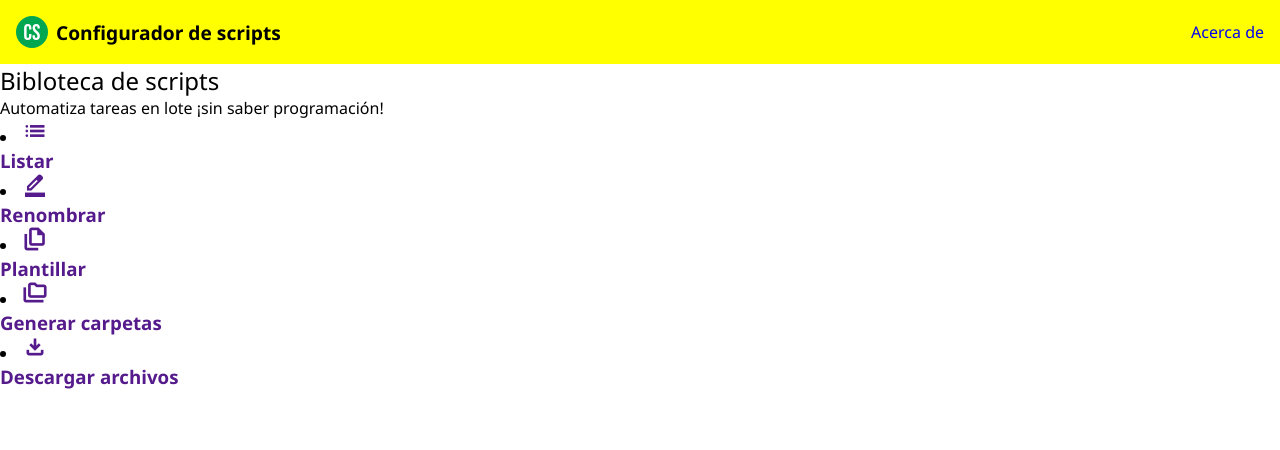
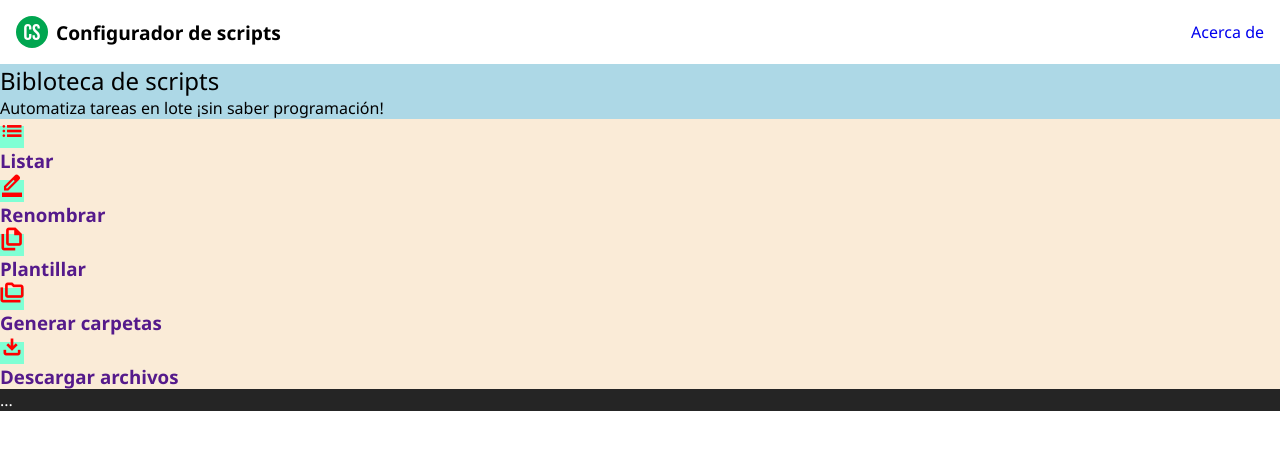
Before and after one commit to TadeoRiganti/Configurador-de-Scripts, a plain HTML site: page index.html in a window 1280 px wide. Drawn offline with nearby package versions, Linux system fonts and the light colour scheme.

Commit message:
STYLE Identify elements in page

```diff
--- a/index.html
+++ b/index.html
@@ -60,6 +60,8 @@
     </main>
     <aside></aside>
     <main></main>
-    <footer></footer>
+    <footer>
+        <p>...</p>
+    </footer>
 </body>
 </html>
--- a/static/css/style.css
+++ b/static/css/style.css
@@ -44,10 +44,19 @@ SITEWIDE
 :root {
     /* Color Palette */
 
-    /* Brand */
+    /* Principal */
     --primary-color: white;
     --secondary-color: #252525;
     --tertiary-color: #00A650;
+
+    /* Secondary */
+    --color-neutral-99: GhostWhite;
+    --color-neutral-95: hsl(216, 8%, 95%);
+    --color-neutral-80: LightGrey;
+    --color-neutral-60: DarkGrey;
+    --color-neutral-50: hsl(0, 0%, 50%);
+    --color-neutral-40: DimGrey;
+    --color-neutral-30: hsl(0, 0%, 30%);
 
     /* System */
     --error-color: #ba1a1a;
@@ -114,7 +123,7 @@ body {
     list-style: inside;
 }
 
-nav ul {
+ul {
     list-style: none;
     margin: 0;
     padding: 0;
@@ -152,7 +161,6 @@ header {
 /* Navigation Bar */
 
 .navbar {
-    background-color: yellow;
     display: flex;
     align-items: center;
     justify-content: space-between;
@@ -182,8 +190,44 @@ header {
 
 /* MAIN */
 
+main {
+    background-color: var(--color-neutral-99);
+}
+
+.scripts-menu {
+    background-color: lightblue;
+}
+
+
+.card-collection{
+    background-color: aqua;
+}
+
+.card-collection__item{
+    background-color: antiquewhite;
+}
+
+.card {
+    background-color: aquamarine;
+}
+
+.card__image {
+    color: red;
+}
+
+.card__text {
+    color: blue;
+}
+
 
 /* ASIDE */
 
+/* Sidebar */
+
 
 /* FOOTER */
+
+footer {
+    background-color: var(--secondary-color);
+    color: var(--primary-color);
+}
```
